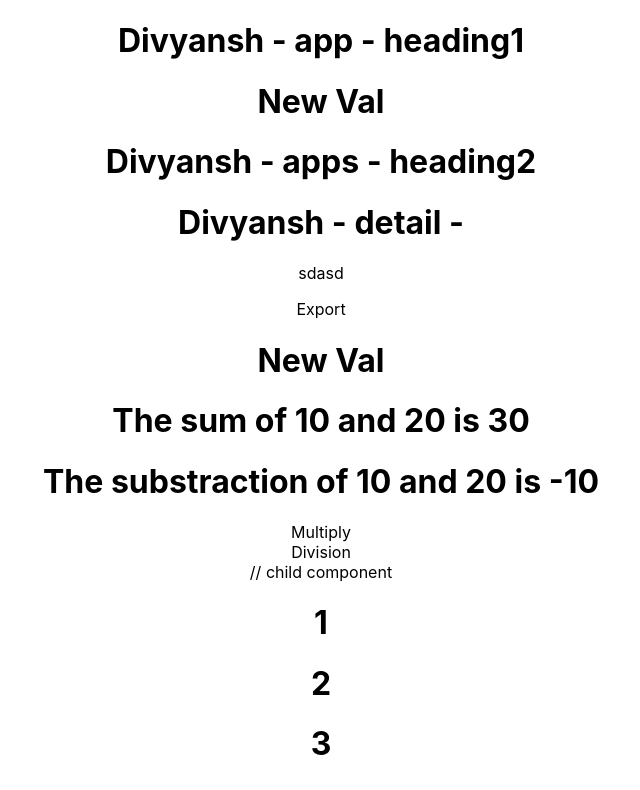
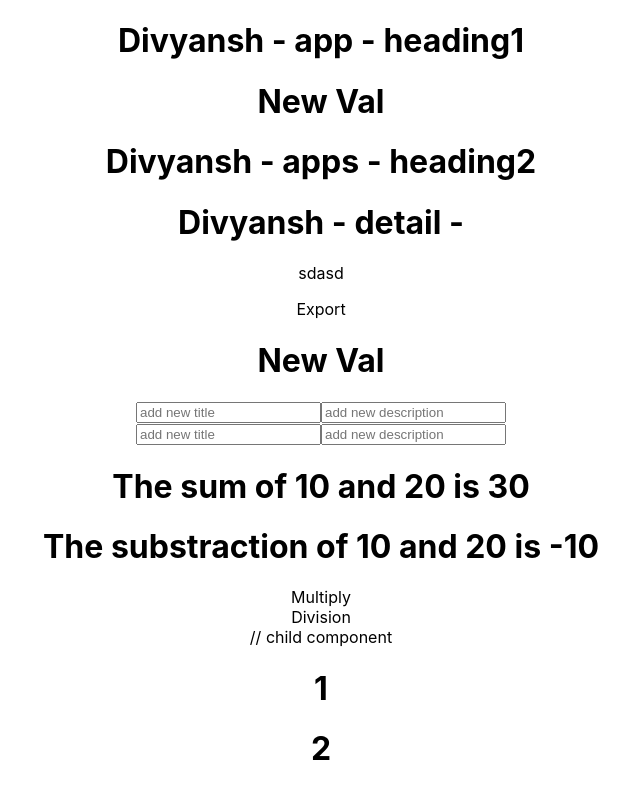
Before and after one commit to divyanshdixit/react-neha-nikita, a React (Create React App) app: page / in a window 1280 px wide. Shown: the top 790 px of the page, without its empty margins (319-959 px from the left). Built offline with nearby package versions, Linux system fonts and the light colour scheme; the HTML template or start-up script is replaced by a standard one.

Commit message:
useState, todo basic

```diff
--- a/src/App.js
+++ b/src/App.js
@@ -8,6 +8,8 @@ import Calculator from './components/Calculator';
 import Arrays from './components/Arrays';
 import Conditional, { Conditional2 } from './components/Conditional';
 import BasicClassComponent from './components/BasicClassComponent';
+import UseStateHook from './components/UseStateHook';
+import UseStateHook1 from './components/UseStateHook1';
 
 function App() { // parent component
   const n1 = 10;
@@ -31,6 +33,8 @@ function App() { // parent component
       <DetailComponent/>
       <Export/>
       <NewVal/>
+      <UseStateHook/>
+      <UseStateHook1/>
       <Calculator n1={n1} n2={n2} getValueFromChild={getValueFromChild} getValueFromAdd={getValueFromAdd}/> // child component
       <Arrays arr={arr}/>
       <Conditional/>
--- a/src/components/BasicClassComponent.jsx
+++ b/src/components/BasicClassComponent.jsx
@@ -3,9 +3,9 @@ import {Component} from "react";
 class BasicClassComponent extends Component {
     // lifecycle => mounting , updating, unmounting
 
-    state = {
-        name: 'divyansh'
-    }
+    // state = {
+    //     name: 'divyansh'
+    // }
 
     // member =>variable
     // function
--- a/src/components/UseStateHook.jsx
+++ b/src/components/UseStateHook.jsx
@@ -2,15 +2,23 @@ import React,{useState} from 'react'
 
 const UseStateHook = () => {
 
-   const [name, setName] = useState('div');
-   const [email, setEmail] = useState();
-   const [age, setAge] = useState(0);
-   const [number, setNumber] = useState();
+   const [title, setTitle] = useState(''); // [currentState, UpdateStateFunction]
+   const [description, setDescription] = useState(''); // string
 
-setAge(10)
+   const handleChange = (event) => {
+    console.log(event.target.value);
+    setTitle(event.target.value);
+
+   }
+
+  const handleChange1 = (event) => {
+    setDescription(event.target.value)
+  }
+
   return (
     <div>
-
+      <input type='text' placeholder='add new title' value={title} onChange={handleChange}/>
+      <input type='text' placeholder='add new description' value={description} onChange={handleChange1}/>
     </div>
   )
 }
--- /dev/null
+++ b/src/components/UseStateHook1.jsx
@@ -0,0 +1,27 @@
+import React,{useState} from 'react'
+
+const UseStateHook1 = () => {
+
+   const [todoItems, setTodoItems] = useState({
+    title:'',
+    description:''
+   }); // [currentState, UpdateStateFunction]
+//    const [description, setDescription] = useState(''); // string
+
+   const handleChange = (event) => {
+    console.log(event.target.value, event.target.name);
+    // setTitle(event.target.value);
+    setTodoItems({
+        [event.target.name] : event.target.value
+    })
+   }
+
+  return (
+    <div>
+      <input type='text' name='title' placeholder='add new title' value={todoItems.title} onChange={handleChange}/>
+      <input type='text' name='description' placeholder='add new description' value={todoItems.description} onChange={handleChange}/>
+    </div>
+  )
+}
+
+export default UseStateHook1
```
Also changed, not shown: src/components/ToDo.jsx (added, +13 -0 lines).
